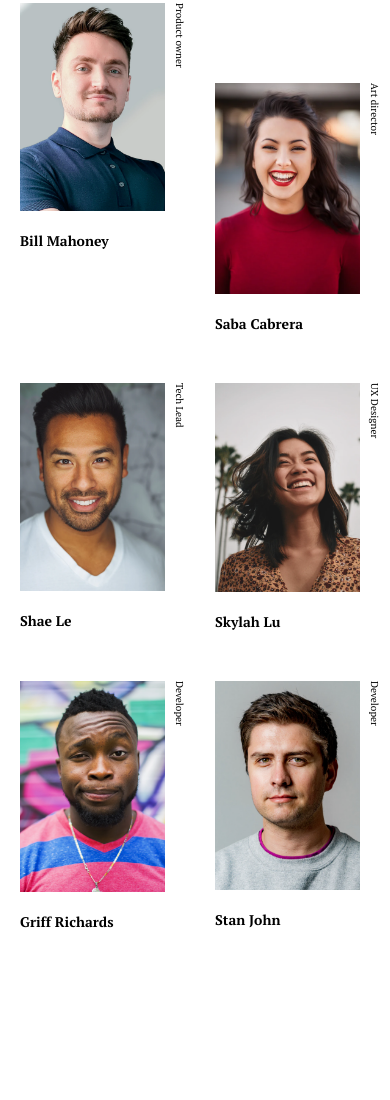
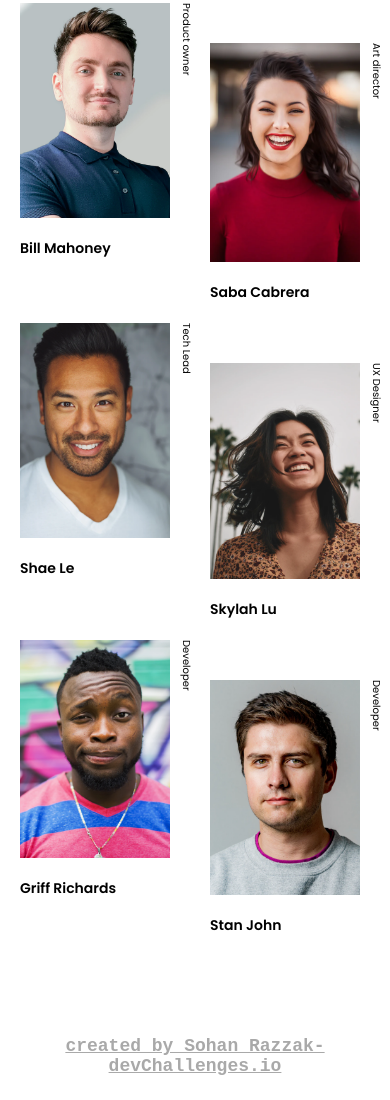
Before and after one commit to SohanRazzak/Dev-Challenge-2-My-team-page, a plain HTML site: page index.html in a window 390 px wide. Shown: the part 348-1448 px from the top of the page. Before the commit the page ends 1299 px from the top, so only its background shows below. Drawn offline with Linux system fonts and the light colour scheme.

Commit message:
completed mobile version

```diff
--- a/index.html
+++ b/index.html
@@ -63,6 +63,12 @@
             </div>
         </div>
     </main>
+    <!-- Footer Section  -->
+    <footer>
+        <div class="copyright">
+            created by Sohan Razzak- devChallenges.io
+        </div>
+    </footer>
 </body>
 
 </html>
--- a/styles/style.css
+++ b/styles/style.css
@@ -8,6 +8,11 @@
 }
 
 /* header styles */
+header {
+    max-width: 600px;
+    margin: 0 auto;
+}
+
 .headline {
     display: flex;
     flex-direction: column;
@@ -44,20 +49,24 @@
 }
 
 /* Grid Gallery */
-main{
+main {
+    font-family: Poppins;
+    max-width: max-content;
+    margin: 0 auto;
+}
 
-}
 .gallery-container {
-    margin:20px 30px 20px 20px;
-    font-family: PT Serif;
+    margin: 20px 30px 20px 20px;
     display: grid;
-    gap: 50px;
+    gap: 20px 40px;
     grid-template-columns: repeat(2, 1fr);
     justify-items: center;
 }
 
+
 .grid-card {
-    max-width: 100%;
+    max-width: 200px;
+    ;
 }
 
 .grid-img {
@@ -65,7 +74,7 @@ main{
     width: 100%;
 }
 
-.grid-img img{
+.grid-img img {
     width: 100%;
 }
 
@@ -76,13 +85,27 @@ main{
     margin-left: 8px;
 }
 
-.grid-card h3{
+.grid-card h3 {
     color: #000;
-font-size: 14px;
-font-weight: 600;
-margin-top: 20px;
+    font-size: 14px;
+    font-weight: 600;
+    margin-top: 20px;
 }
 
-.grid-card:nth-child(2){
-    margin-top: 80px;
+.grid-card:nth-child(even) {
+    margin-top: 40px;
 }
+
+/* footer credit section */
+
+
+footer .copyright{
+    margin: 100px auto 24px;
+    color: #A9A9A9;
+    text-align: center;
+    font-family: 'Courier New', Courier, monospace;
+    font-size: 18px;
+    font-weight: 700;
+    text-decoration-line: underline;
+
+}
```
